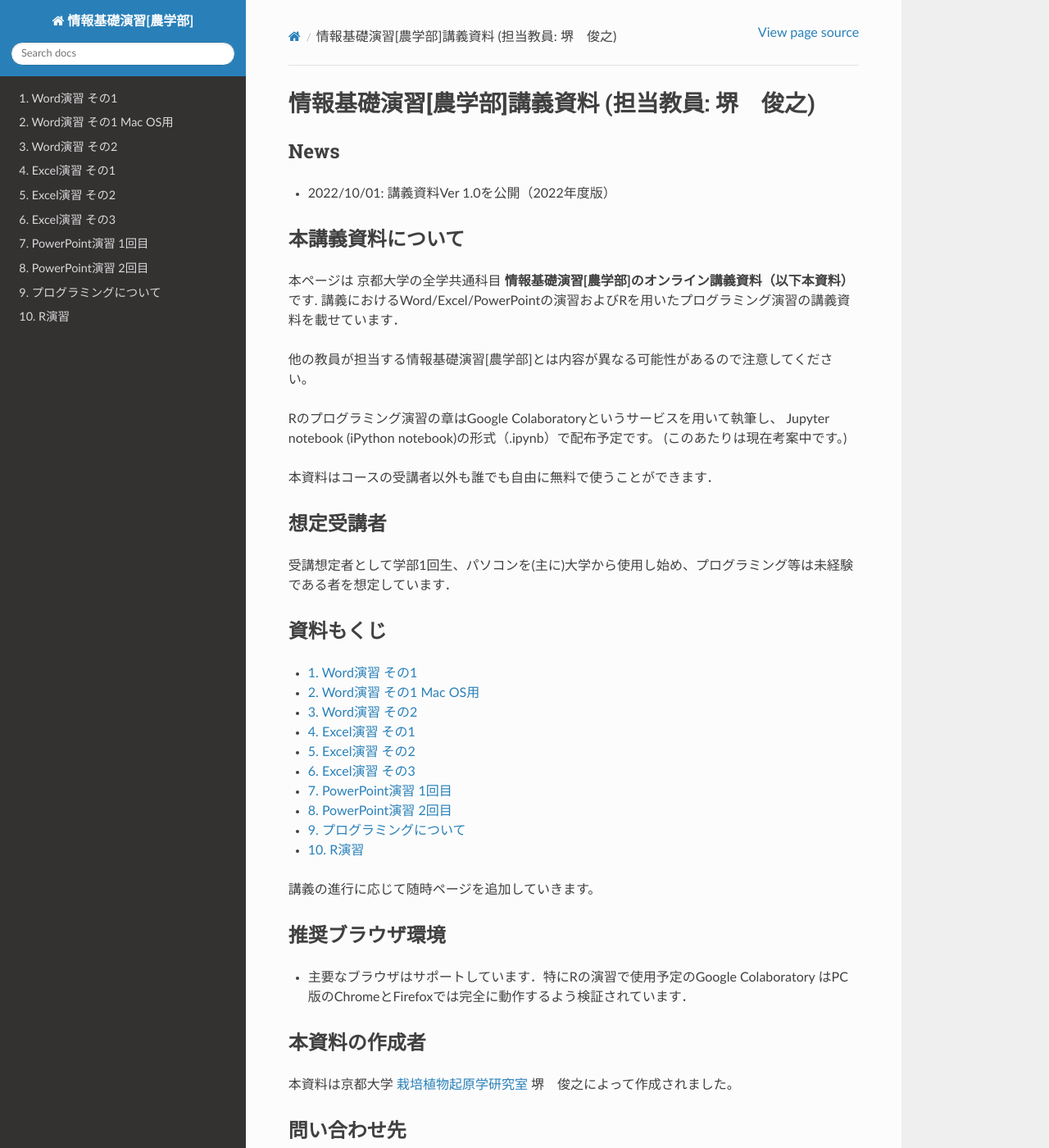
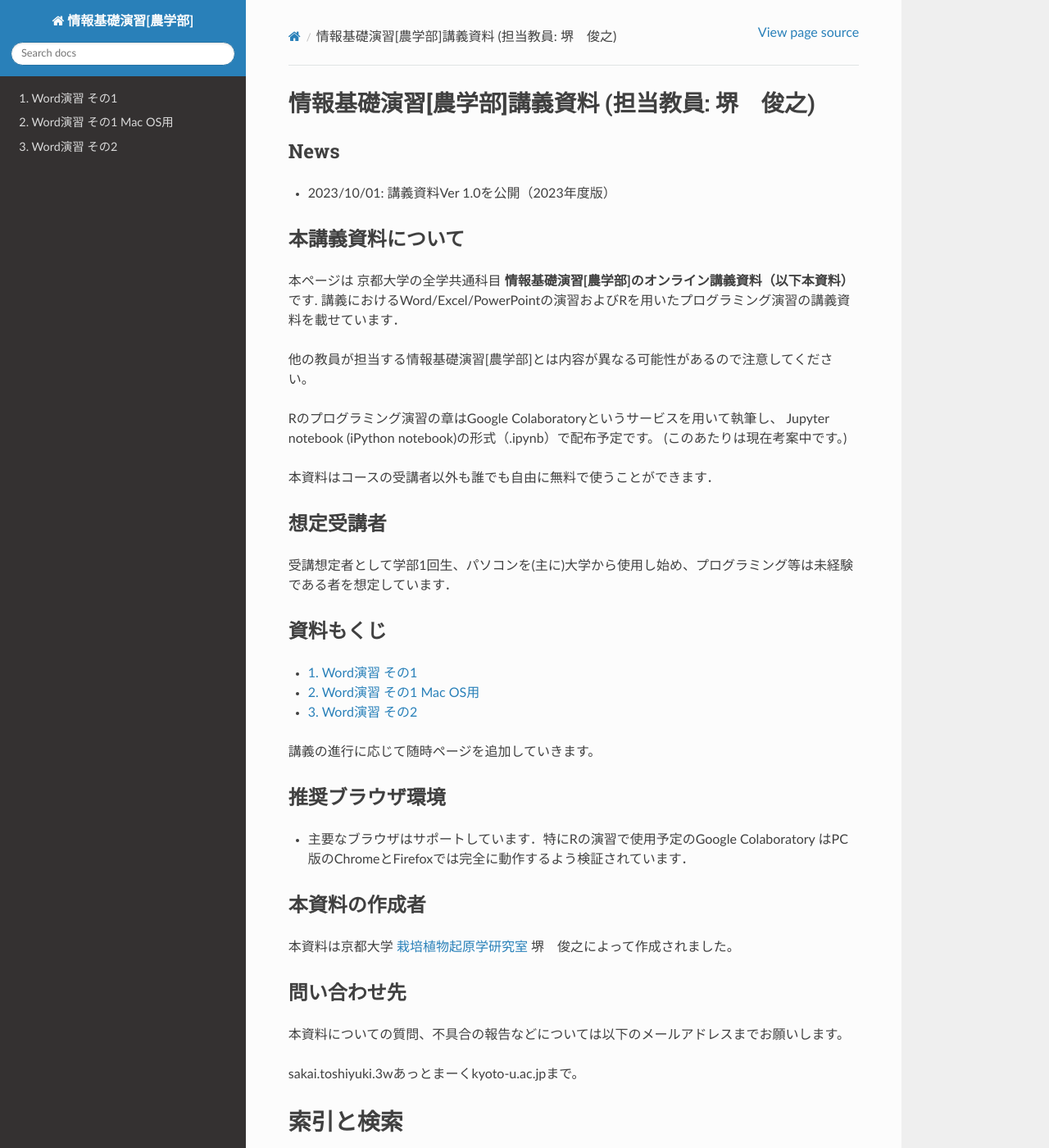
Before and after one commit to slt666666/basic_info_2023, a Sphinx documentation site: the page built from source/index.rst, in a window 1280 px wide and 1400 px high. Shown: the whole window at 82% size. Built offline with Sphinx 7.4.7 and the Read the Docs theme 2.0.0, drawn with Linux system fonts in a browser that asks for light colours.

Commit message:
Update index.rst

```diff
--- a/source/index.rst
+++ b/source/index.rst
@@ -3,7 +3,7 @@
 
 News
 ^^^^
-* 2022/10/01: 講義資料Ver 1.0を公開（2022年度版）
+* 2023/10/01: 講義資料Ver 1.0を公開（2023年度版）
 
 本講義資料について
 ^^^^^^^^^^^^^^^^^^^^^
@@ -34,13 +34,6 @@ Jupyter notebook (iPython notebook)の形式（.ipynb）で配布予定です。
    word_1
    word_1_mac
    word_2
-   excel_1
-   excel_2
-   excel_3
-   powerpoint_1
-   powerpoint_2
-   programming
-   R_1
 
 講義の進行に応じて随時ページを追加していきます。
 
```
